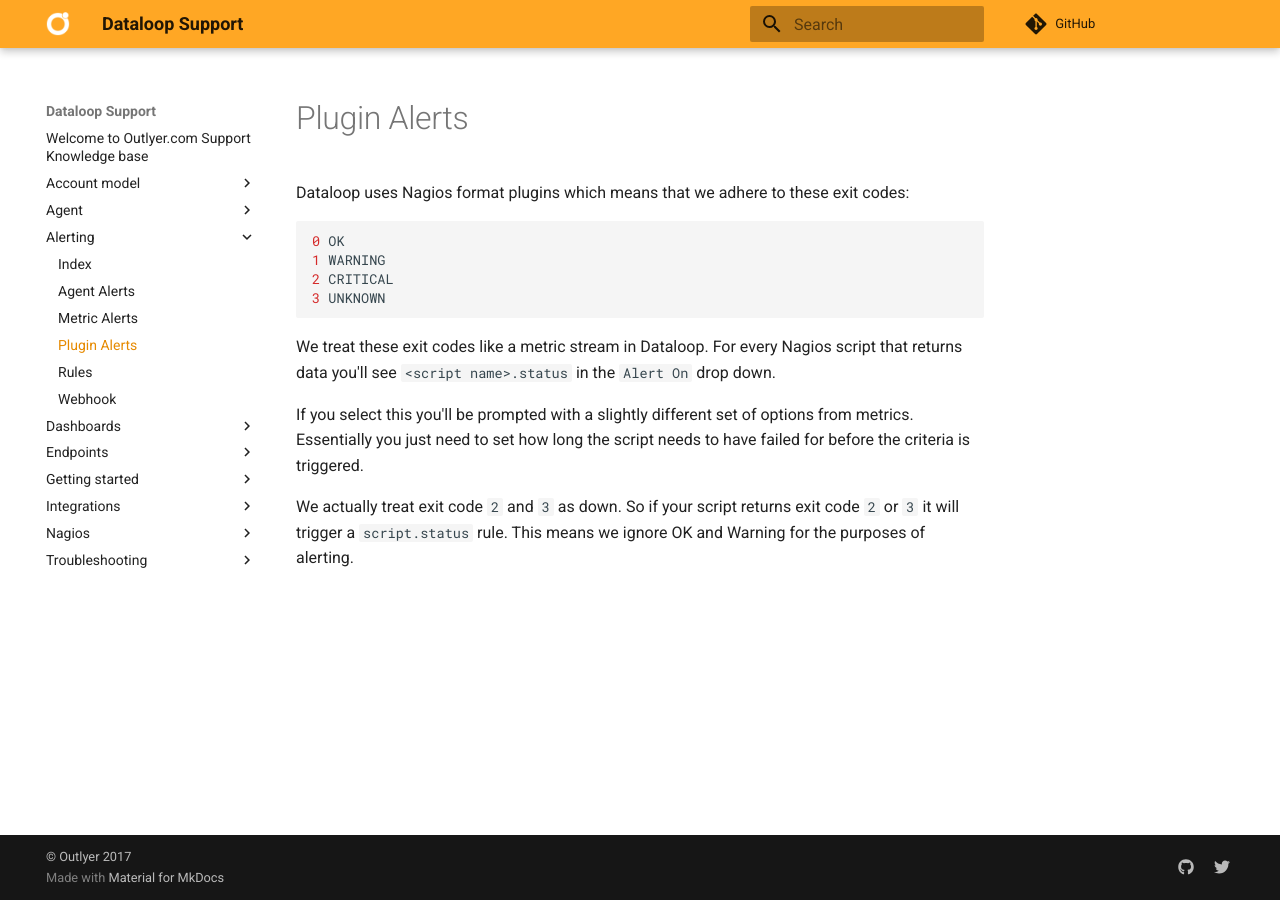
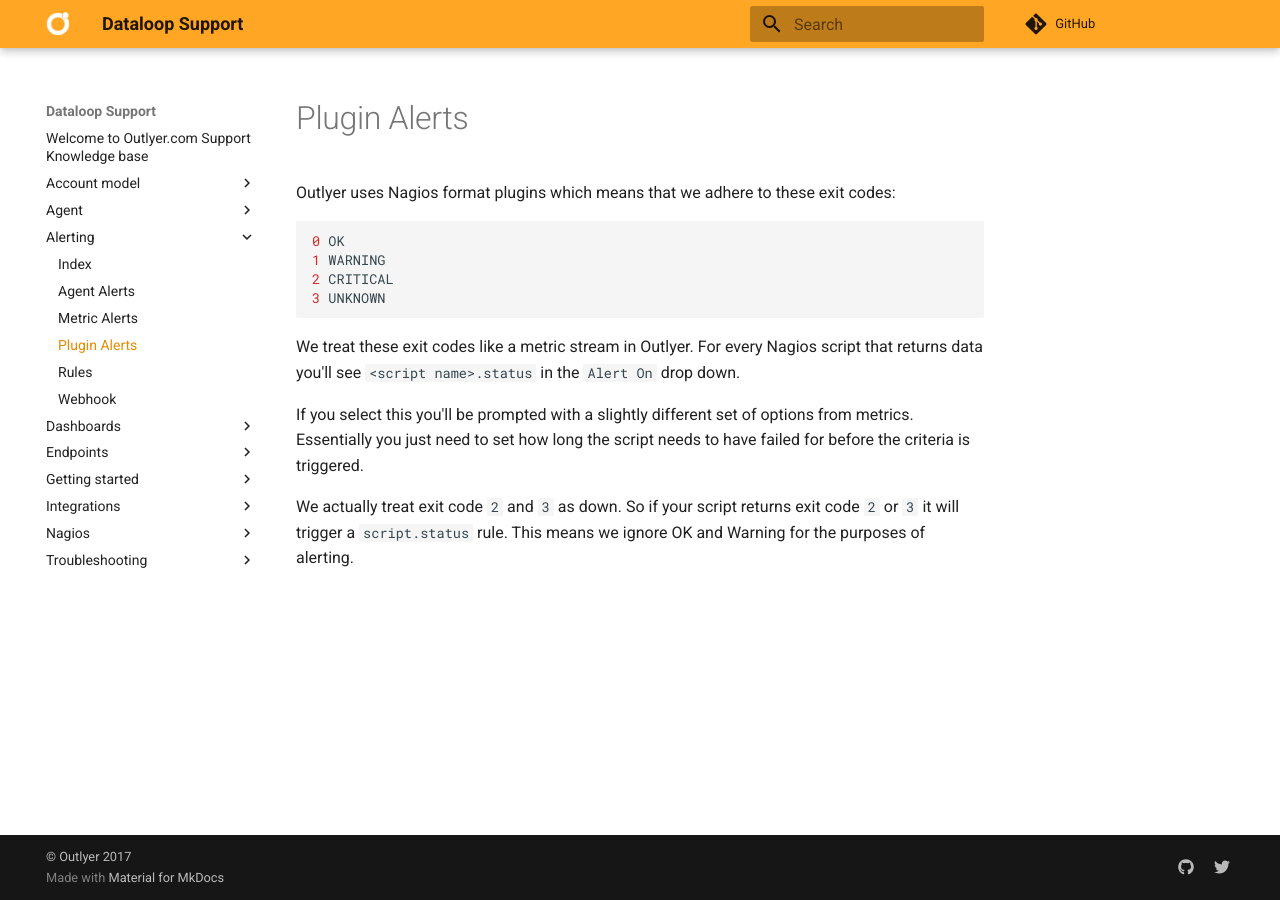
Before and after one commit to dataloop/dataloop-support, an MkDocs documentation site: the page built from docs/alerting/plugin_alerts.md, in a window 1280 px wide. Built offline with MkDocs 1.6.1 and Material for MkDocs 9.7.7, drawn with Linux system fonts in a browser that asks for light colours; comment, search, counter and statistics services are not loaded.

Commit message:
Update plugin_alerts.md

````diff
--- a/docs/alerting/plugin_alerts.md
+++ b/docs/alerting/plugin_alerts.md
@@ -1,6 +1,6 @@
 # Plugin Alerts
 
-Dataloop uses Nagios format plugins which means that we adhere to these exit codes:
+Outlyer uses Nagios format plugins which means that we adhere to these exit codes:
 
 ```
 0 OK
@@ -9,7 +9,7 @@
 3 UNKNOWN
 ```
 
-We treat these exit codes like a metric stream in Dataloop. For every Nagios script that returns data you'll see `<script name>.status` in the `Alert On` drop down.
+We treat these exit codes like a metric stream in Outlyer. For every Nagios script that returns data you'll see `<script name>.status` in the `Alert On` drop down.
 
 If you select this you'll be prompted with a slightly different set of options from metrics. Essentially you just need to set how long the script needs to have failed for before the criteria is triggered.
 
````
